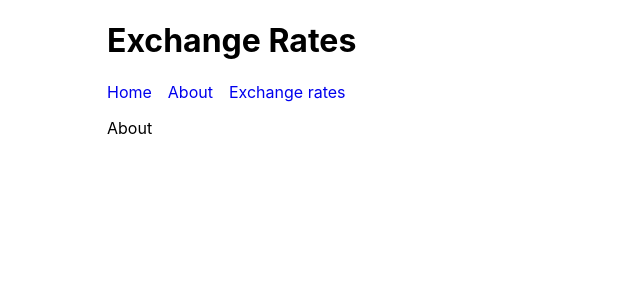
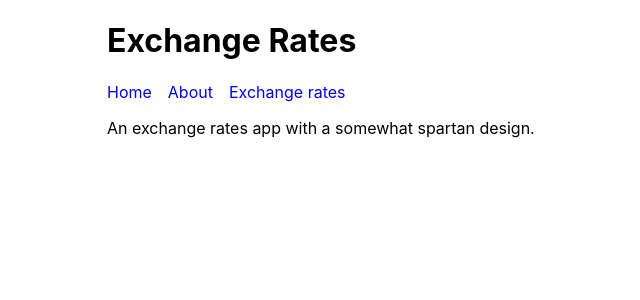
Before and after one commit to paulbreslin/exchange-rates, a React (Create React App) app: page /about in a window 1280 px wide. Shown: the top 300 px of the page, without its empty margins (233-873 px from the left). Built offline with nearby package versions, Linux system fonts and the light colour scheme; the HTML template or start-up script is replaced by a standard one.

Commit message:
Adds page content

```diff
--- a/src/pages/about/index.js
+++ b/src/pages/about/index.js
@@ -1,3 +1,5 @@
 import React from 'react';
 
-export default () => <div>About</div>;
+export default () => (
+  <p>An exchange rates app with a somewhat spartan design.</p>
+);
--- a/src/pages/home/index.js
+++ b/src/pages/home/index.js
@@ -1,3 +1,3 @@
 import React from 'react';
 
-export default () => <div>Home</div>
+export default () => <p>The homepage of the exchange rates app.</p>;
```
